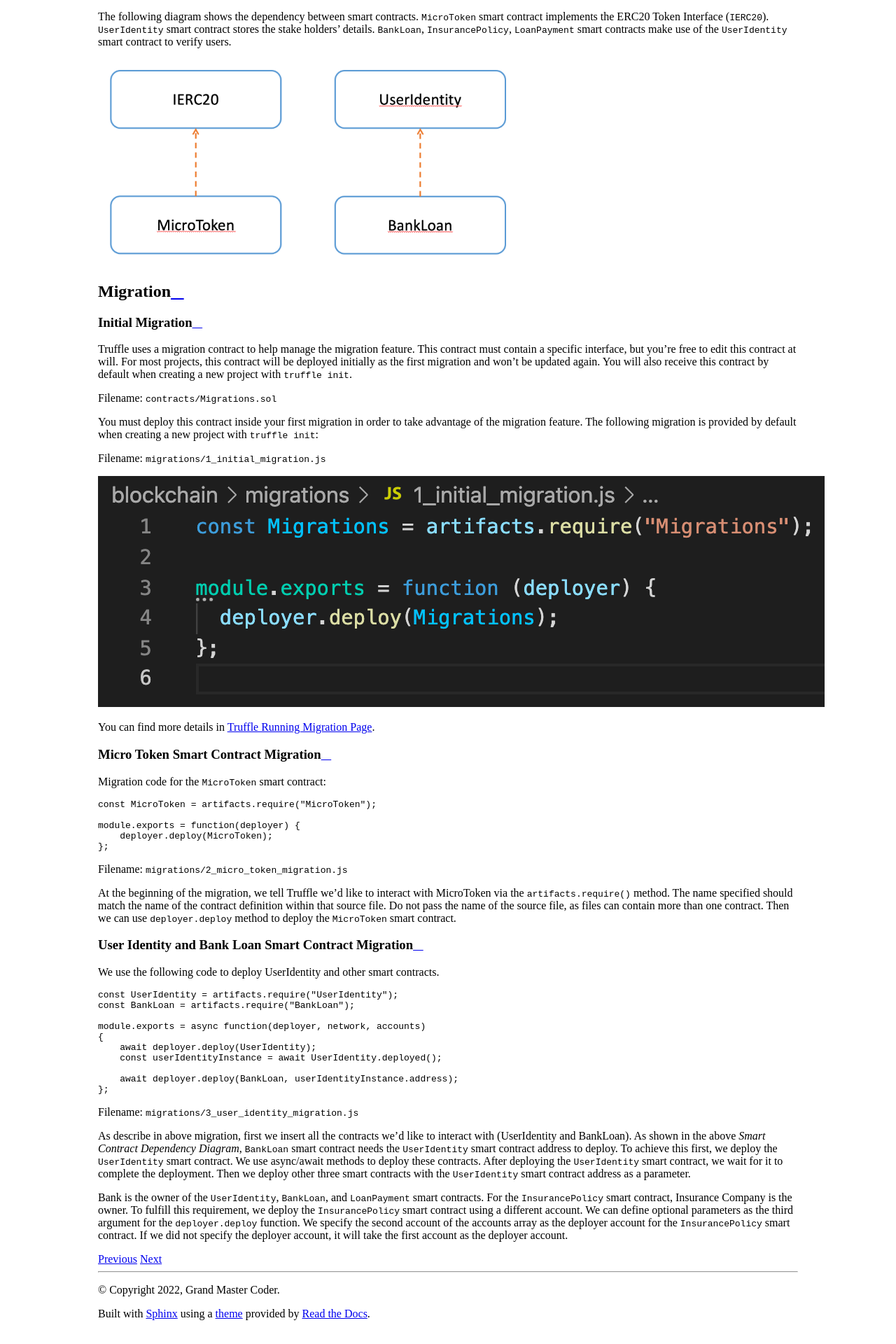
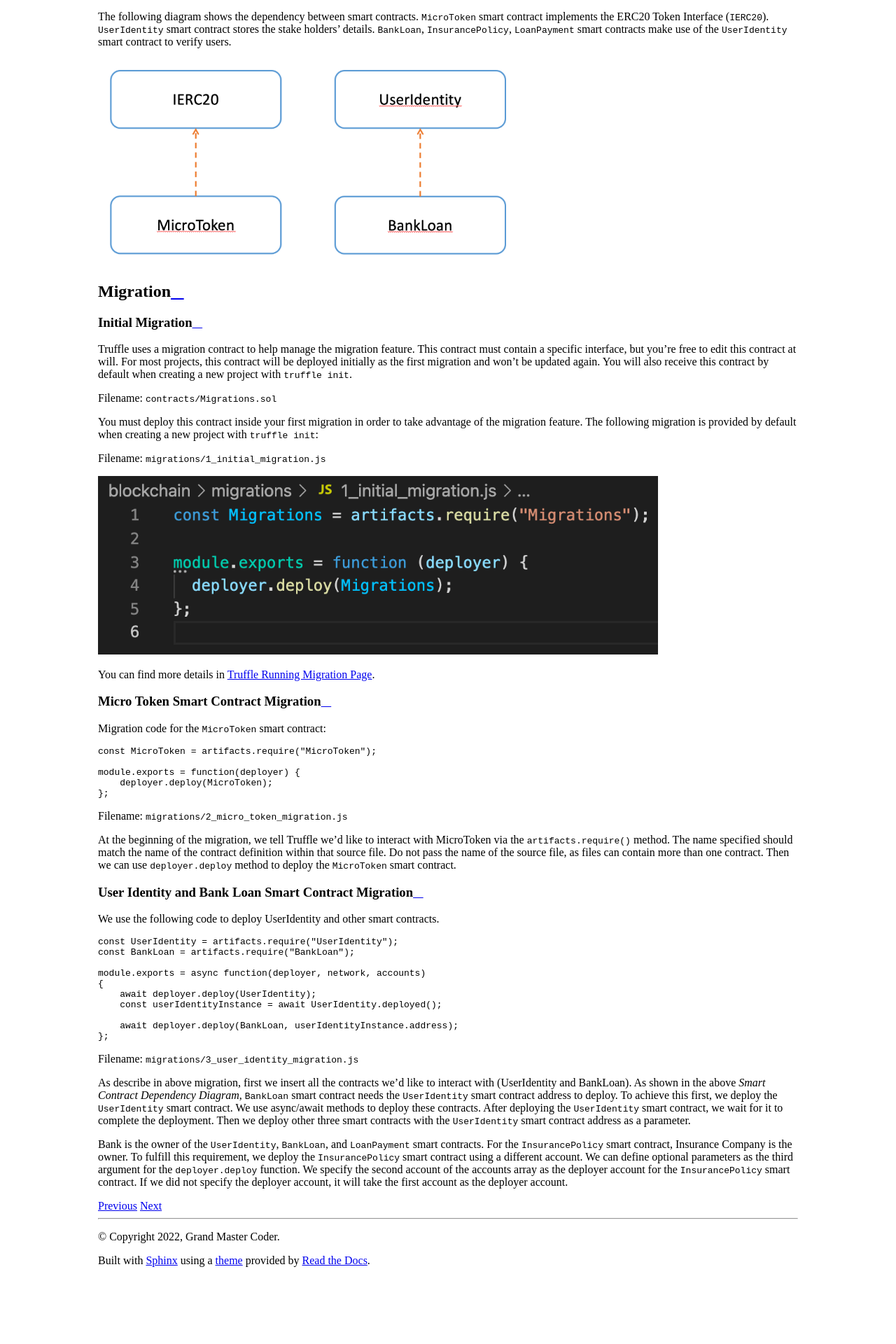
Before and after one commit to NivedithaKarthikeyan/LandregistryApp, a Sphinx documentation site: the page built from docs/source/blockchain/migration.rst, in a window 1280 px wide. Shown: the part 1109-3029 px from the top of the page at 70% size. Built offline with Sphinx 7.4.7 and the Read the Docs theme 2.0.0, drawn with Linux system fonts in a browser that asks for light colours; after the commit the page ends 2953 px from its top, so only the background shows below that.

Commit message:
Update docs/source/blockchain/migration.rst

```diff
--- a/docs/source/blockchain/migration.rst
+++ b/docs/source/blockchain/migration.rst
@@ -32,6 +32,7 @@ The following migration is provided by default when creating a new project with
 Filename: ``migrations/1_initial_migration.js``
 
 .. image:: ../images/initial_migartion.png
+    :width: 80%
 
 You can find more details in
 `Truffle Running Migration Page <https://www.trufflesuite.com/docs/truffle/getting-started/running-migrations>`_.
```
